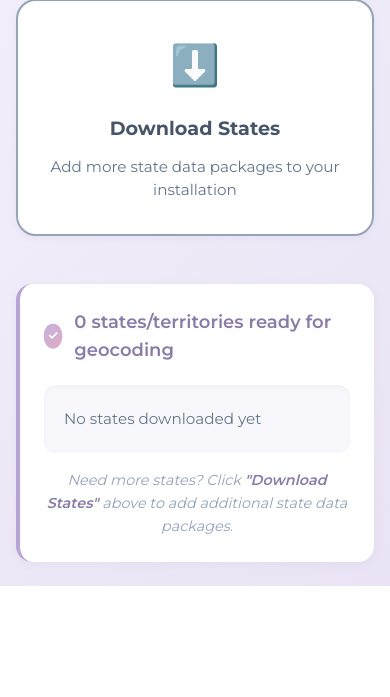
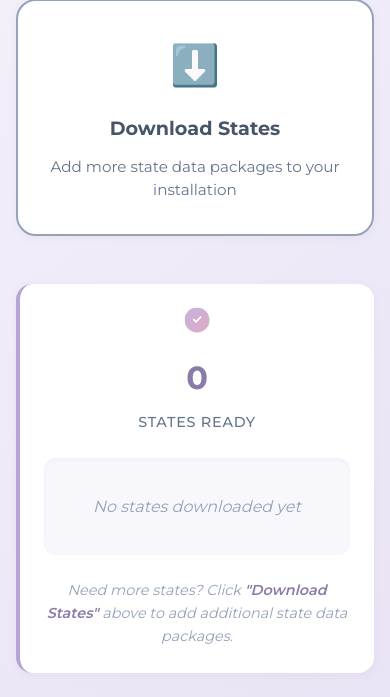
Before and after one commit to emgoatee/OfflineGeoSDOH, a Flask app: page / in a window 390 px wide. Shown: the part 671-1368 px from the top of the page. Before the commit the page ends 1257 px from the top, so only its background shows below. Run offline with Flask 3, Linux system fonts and the light colour scheme; parts of the project's set-up code (start-up, migrations or seed data) failed here and were passed over.

Commit message:
Redesign status panel with badge-based state display
Changes:
- Rename 'states/territories ready for geocoding' → 'States Ready'
- Large number display for state count (2rem, bold)
- Convert comma-separated list to individual state badges
- Badge design: pill-shaped with hover effects
- Grid/flex layout for responsive state display
- Each badge has hover animation (lift + color change)
- Better visual hierarchy with uppercase label
- Empty state message for zero states

Visual improvements:
- State badges are interactive and modern
- Cleaner, more dashboard-like appearance
- Better use of space with flexbox wrapping
- Improved readability and scannability

🤖 Generated with [Claude Code](https://claude.com/claude-code)

Co-Authored-By: Claude <noreply@anthropic.com>

```diff
--- a/templates/welcome.html
+++ b/templates/welcome.html
@@ -235,16 +235,60 @@
             color: var(--primary-plum);
         }
 
+        .status-count {
+            font-size: 2rem;
+            font-weight: 700;
+            color: var(--primary-plum);
+            margin: 0.5rem 0;
+        }
+
+        .status-label {
+            font-size: 0.9rem;
+            color: var(--slate-medium);
+            text-transform: uppercase;
+            letter-spacing: 0.05em;
+            font-weight: 500;
+        }
+
         .states-list {
             background: var(--bg-off-white);
             border-radius: var(--radius-sm);
             padding: 1.25rem;
-            margin: 1rem 0;
-            font-size: 0.95rem;
-            color: var(--slate-medium);
-            line-height: 1.8;
+            margin: 1.5rem 0;
+            /* Grid layout for state badges */
+            display: flex;
+            flex-wrap: wrap;
+            gap: 0.5rem;
+            justify-content: center;
             /* Subtle inner shadow for depth */
             box-shadow: inset 0 2px 4px rgba(139, 123, 168, 0.06);
+        }
+
+        .state-badge {
+            display: inline-block;
+            background: white;
+            color: var(--primary-plum);
+            padding: 0.4rem 0.9rem;
+            border-radius: 20px;
+            font-size: 0.85rem;
+            font-weight: 600;
+            border: 1.5px solid var(--primary-lavender);
+            transition: all 0.2s ease;
+            box-shadow: 0 1px 3px rgba(139, 123, 168, 0.1);
+        }
+
+        .state-badge:hover {
+            background: var(--primary-lavender);
+            color: white;
+            transform: translateY(-2px);
+            box-shadow: 0 2px 6px rgba(139, 123, 168, 0.2);
+        }
+
+        .empty-state {
+            color: var(--slate-light);
+            font-style: italic;
+            padding: 1rem;
+            text-align: center;
         }
 
         .helper-text {
@@ -357,9 +401,20 @@
         <aside class="status-panel">
             <div class="status-header">
                 <div class="status-icon">✓</div>
-                <p class="status-title">{{ state_count }} states/territories ready for geocoding</p>
             </div>
-            <div class="states-list">{{ states_list }}</div>
+            <div style="text-align: center;">
+                <div class="status-count">{{ state_count }}</div>
+                <div class="status-label">States Ready</div>
+            </div>
+            <div class="states-list">
+                {% if state_count > 0 %}
+                    {% for state in states_list.split(', ') %}
+                        <span class="state-badge">{{ state }}</span>
+                    {% endfor %}
+                {% else %}
+                    <div class="empty-state">No states downloaded yet</div>
+                {% endif %}
+            </div>
             <p class="helper-text">
                 Need more states? Click <a href="/download">"Download States"</a> above to add additional state data packages.
             </p>
```
